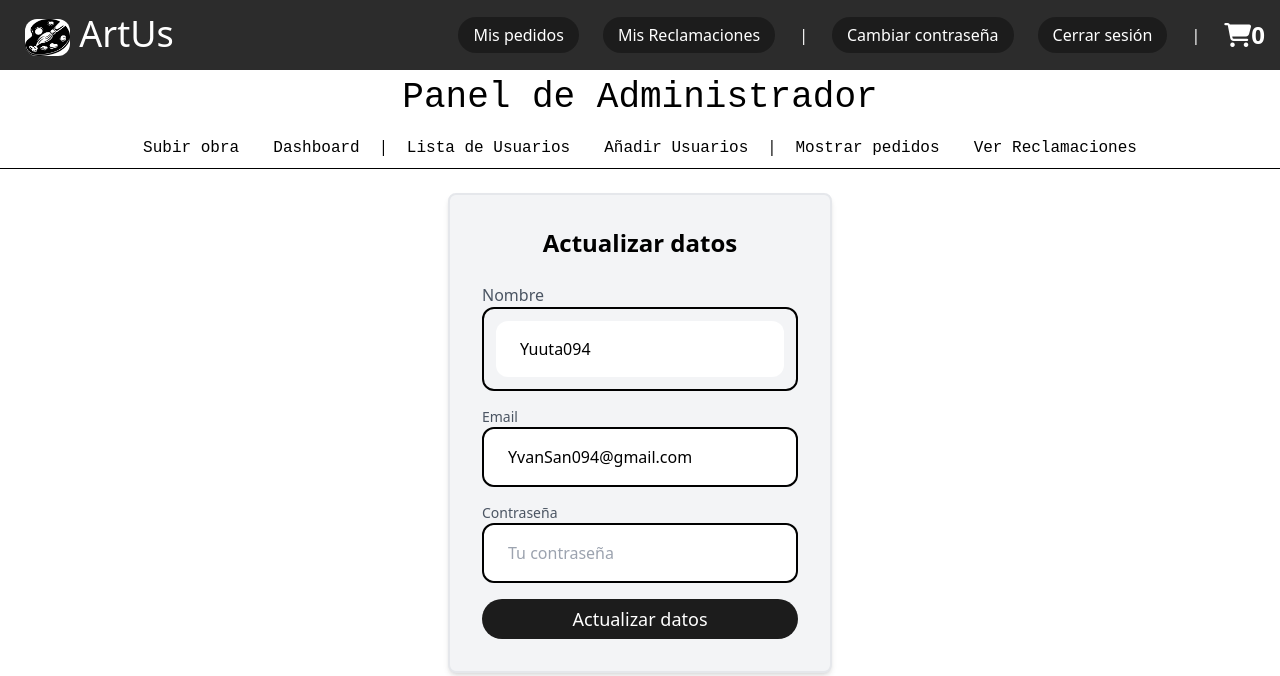
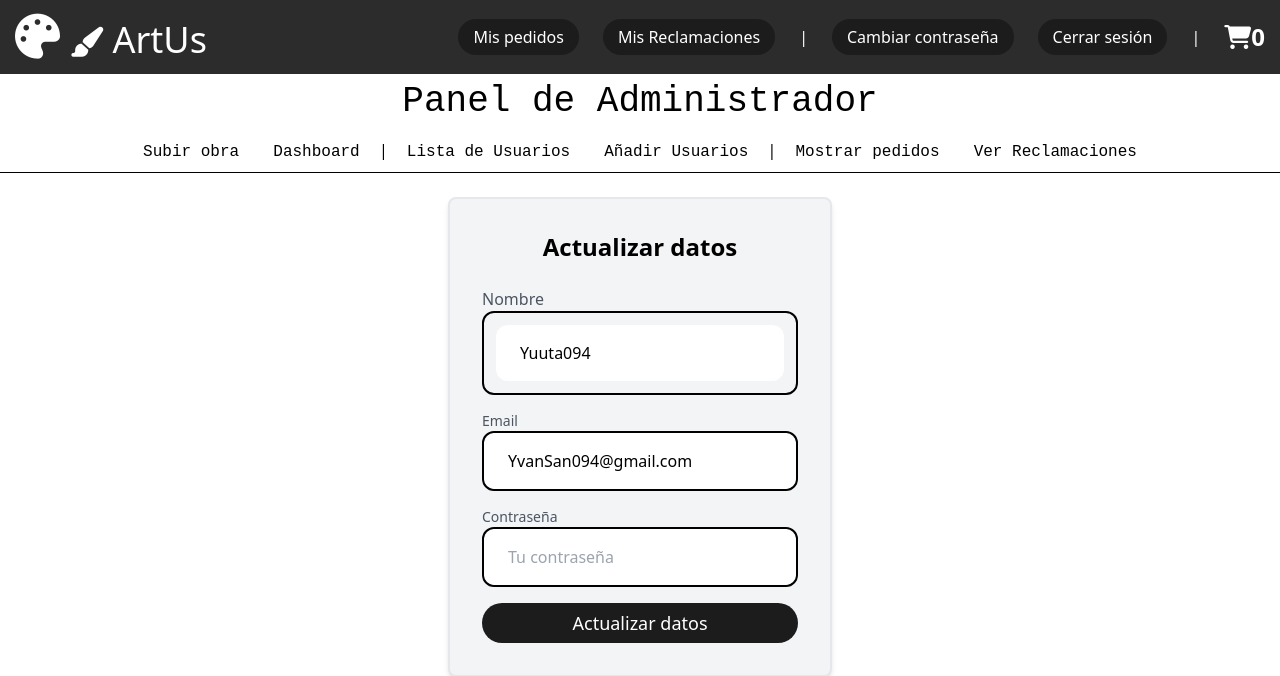
Before and after one commit to Yuuta094/PGPI-G2.12, a Django app: page /edit/2 in a window 1280 px wide. Shown: the top 676 px of the page. Run offline with Django 4.2, Linux system fonts and the light colour scheme; a user stored in the database is signed in; data comes from the database, SQL or seed files in the repository; some libraries are stand-ins or nearby versions.

Commit message:
Arreglo del logo

```diff
--- a/ArtUs/proyect/templates/core/base.html
+++ b/ArtUs/proyect/templates/core/base.html
@@ -14,9 +14,11 @@
     <body class="flex flex-col min-h-screen">
         <div class='cabezera flex items-center'>
             <a href="/" class="text-4xl">
-            <div class='text-white py-2 flex items-center space-x-6'>
-                <img src="{% static '\artus_logo.png' %}" alt="Logo" class="logo rounded-xl" width="45" height="45">
-            ArtUs</a>
+                <div class='text-white py-2 flex items-center space-x-6'>
+                    <i class="fas fa-palette" style="color: #FFFFFF; font-size: 45px;"></i>
+                    <i class="fas fa-paint-brush" style="color: #FFFFFF; font-size: 30px;"></i>
+                    ArtUs
+                </a>
             </div>
 
             <div class='ml-auto flex items-center space-x-6'>
```
